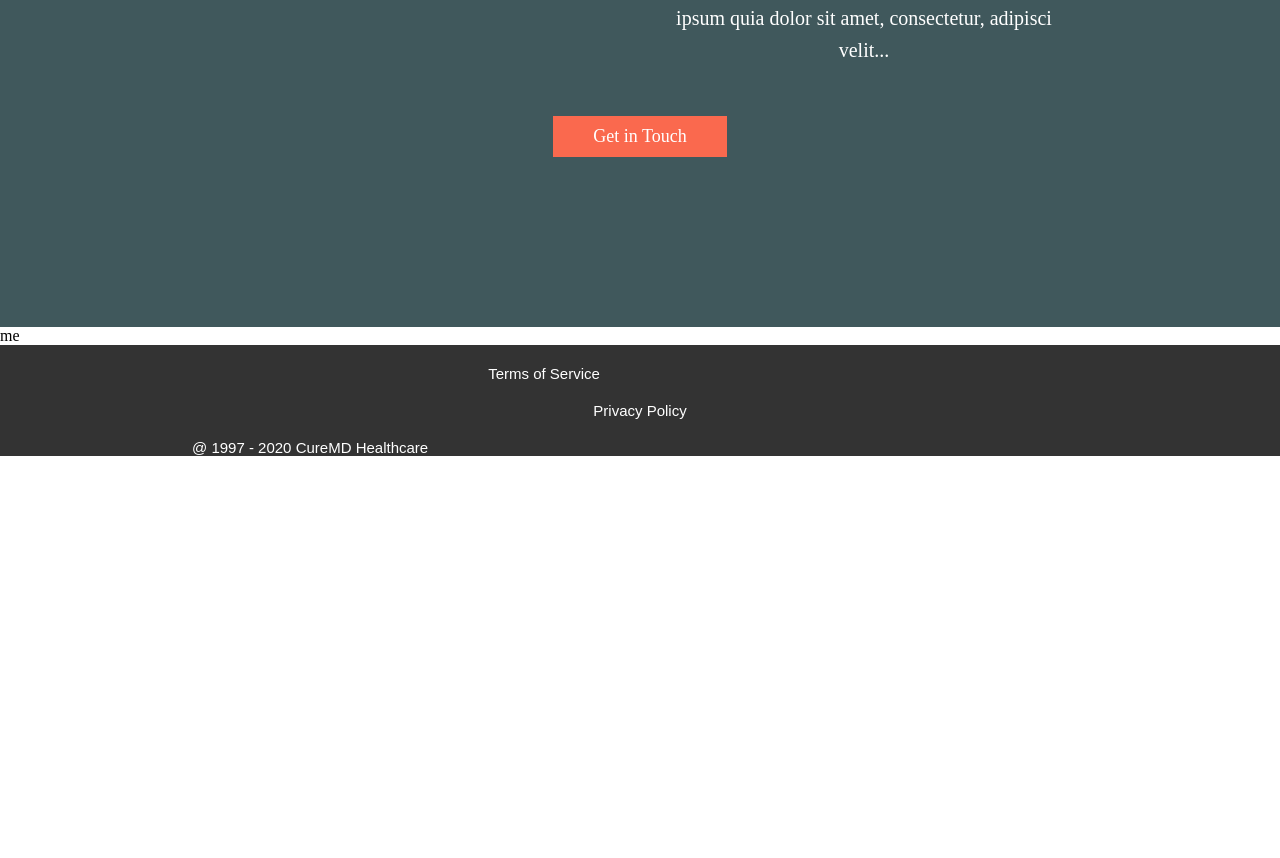
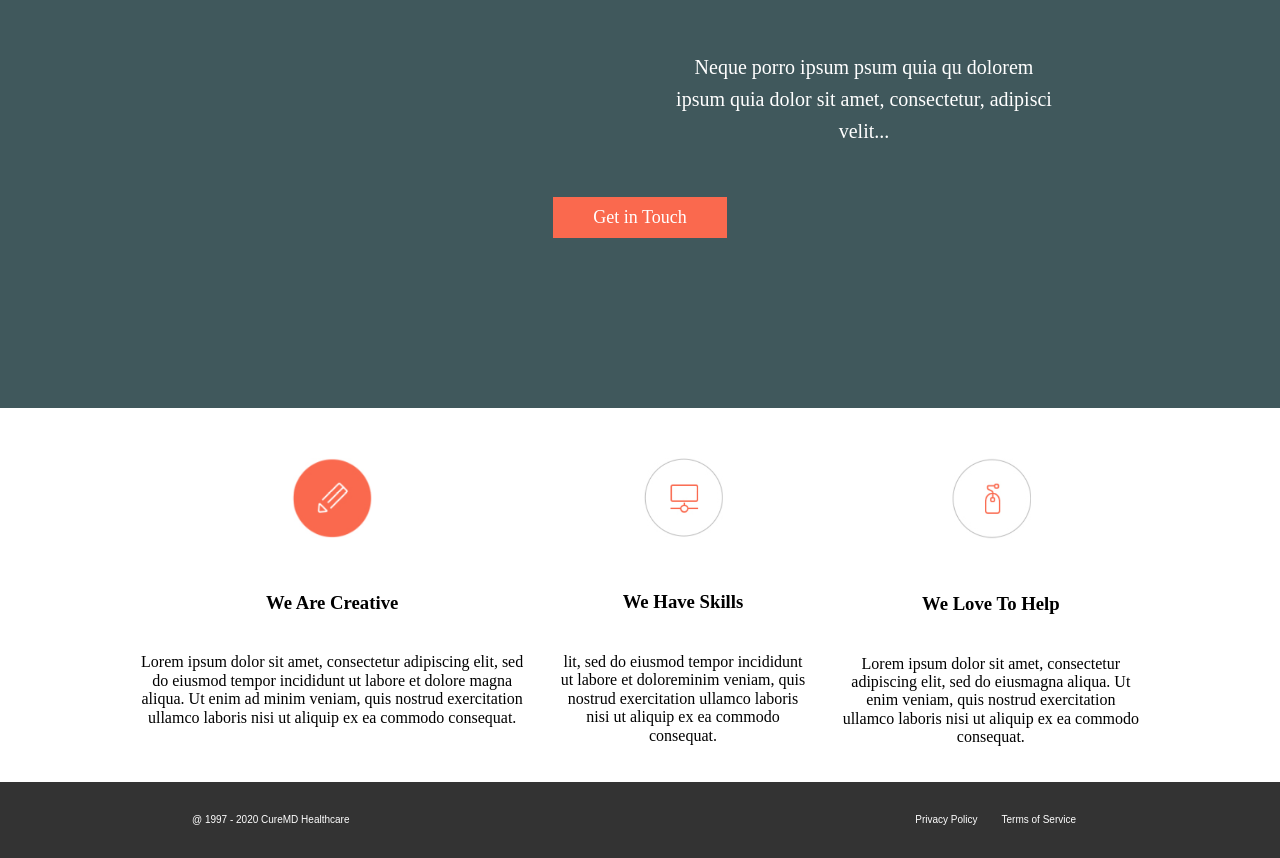
Before and after one commit to muhammadhamzach/My_First_Web_Page, a plain HTML site: page index.html in a window 1280 px wide. Shown: the part 359-1217 px from the top of the page. Before the commit the page ends 815 px from the top, so only its background shows below. Drawn offline with nearby package versions, Linux system fonts and the light colour scheme.

Commit message:
a lot of work done xD

```diff
--- a/css/style.css
+++ b/css/style.css
@@ -1,30 +1,26 @@
+html {
+  height: 100%;
+  box-sizing: border-box;
+}
+
 *,
-*::before,
-*::after {
-    box-sizing: border-box;
-    margin: 0;
-    padding: 0;
-    scroll-behavior: smooth;
+*:before,
+*:after {
+  margin: 0;
+  padding: 0;
+  scroll-behavior: smooth;
+  box-sizing: inherit;
 }
 
 :root{
   --ff-primary: Arial, Helvetica, sans-serif;
-  --fw-reg: 400;
-  --fw-bold: 700;
-
-  --fs-h1: 3rem;
-  --fs-h2: 2.25rem;
-  --fs-h3: 1.25rem;
-  --fs-body: 1rem;
 }
 
-@media (min-width: 800px) {
-  :root {
-      --fs-h1: 4.5rem;
-      --fs-h2: 3.75rem;
-      --fs-h3: 1.5rem;
-      --fs-body: 1.125rem;
-  }
+body {
+  position: relative;
+  margin: 0;
+  padding-bottom: 6rem;
+  min-height: 100%;
 }
 
 /* navigation bar */
@@ -35,7 +31,6 @@
     padding: 0;
     overflow: hidden;
     font-family: var(--ff-primary) ;
-
 }
 
 #nav_bar a{
@@ -46,7 +41,6 @@
   text-align: center;
   padding: 12px;
   text-decoration: none;
-  position: relative;
   }
 
 .first_nav_link{
@@ -102,37 +96,79 @@
   transform: scale(1.1);
 }
 
+/* solutions */
+.solutions{
+  text-align: center;
+}
+
+.services {
+  margin-bottom: 1em;
+}
+
+.service {
+  max-width: 500px;
+  margin: 0 auto;
+}
+
+.services_image{
+  margin-top:50px;
+  margin-bottom: 50px;
+  width: 80px;
+}
+
+.solution_text{
+  margin-bottom: 40px;
+}
+
+@media (min-width: 800px) {
+  .services {
+      display: flex;
+      max-width: 1000px;
+      margin-left: auto;
+      margin-right: auto;
+  }
+
+  .service + .service {
+      margin-left: 2em;
+  }
+}
+
 /* footer */
-.footer{
+.footer {
+  position: absolute;
+  right: 0;
+  bottom: 0;
+  left: 0;
   width:100%;
-  background-color:rgb(51,51,51);
-  color:white;
 }
 
 #foot_nav {
+  background-color:rgb(51,51,51);
   list-style-type: none;
   overflow: hidden;
   font-family: var(--ff-primary) ;
-  font-size: 15px;
+  font-size:10px;
 }
 
 .footer a{
+
+  float: right;
   margin-top: 20px;
   display: block;
   color: white;
   text-align: center;
-
+  padding: 12px;
   text-decoration: none;
-
 }
 
-.foot_link{
+.first_foot_link{
   margin-right:15%;
-
 }
 
 .trademark{
-
-  margin-left: 15%;
-  float: left;
+    bottom:0;
+    color:white;
+    margin-top: 32px;
+    margin-left: 15%;
+    float: left;
 }
--- a/index.html
+++ b/index.html
@@ -1,20 +1,20 @@
 <!DOCTYPE html>
 <html lang="en">
     <head>
-
         <meta charset="UTF-8">
         <meta name="viewport" content="width=device-width, initial-scale=1.0">
         <link rel="stylesheet" href="css/style.css">
+        <link rel="stylesheet" href="https://cdnjs.cloudflare.com/ajax/libs/normalize/7.0.0/normalize.min.css">
         <title>CureMD Web Project</title>
     </head>
     <body>
         <header>
-            <div>
+            <div class="nav">
                 <nav role="horizontal_nav">
                     <ul id="nav_bar">
                         <li class="first_nav_link"><a href="#about">Contact Us</a></li>
                         <li class="nav_link"><a href="#contact">About Us</a></li>
-                        <li class="nav_link"><a href="#news">Solutions</a></li>
+                        <li class="nav_link"><a href="#solutions">Solutions</a></li>
                         <li class="nav_link"><a href="#home">Home</a></li>
                         <li class="nav_title"><a href="#" ><strong>Cure</strong>MD</a></li>
 
@@ -31,14 +31,34 @@
             <a href="#" class="btn">Get in Touch</a>
         </section>
 
-        <section>
-            <p>me</p>
+        <!-- solutions-->
+        <section class="solutions">
+            <div class="services">
+                <div class="service">
+                    <img src="img/1.png" class="services_image">
+                    <h3 class="solution_text">We Are Creative</h3>
+                    <p>Lorem ipsum dolor sit amet, consectetur adipiscing elit, sed do eiusmod tempor incididunt ut labore et dolore magna aliqua. Ut enim ad minim veniam, quis nostrud exercitation ullamco laboris nisi ut aliquip ex ea commodo consequat.</p>
+                </div> <!-- / service -->
+
+                <div class="service">
+                    <img src="img/2.png" class="services_image">
+                    <h3 class="solution_text">We Have Skills</h3>
+                    <p>lit, sed do eiusmod tempor incididunt ut labore et doloreminim veniam, quis nostrud exercitation ullamco laboris nisi ut aliquip ex ea commodo consequat.</p>
+                </div> <!-- / service -->
+
+                <div class="service">
+                    <img src="img/3.png" class="services_image">
+                    <h3 class="solution_text">We Love To Help</h3>
+                    <p>Lorem ipsum dolor sit amet, consectetur adipiscing elit, sed do eiusmagna aliqua. Ut enim veniam, quis nostrud exercitation ullamco laboris nisi ut aliquip ex ea commodo consequat.</p>
+                </div> <!-- / service -->
+            </div> <!-- / services -->
         </section>
+
         <footer  class="footer">
             <nav role="horizontal_foot">
                 <ul id="foot_nav">
-                    <li class="foot_link"><a href="#">Terms of Service</a></li>
-                    <li class=""><a href="#">Privacy Policy</a></li>
+                    <li class="first_foot_link"><a href="#">Terms of Service</a></li>
+                    <li class="foot_link"><a href="#">Privacy Policy</a></li>
                     <li class="trademark"><a href="#"></a>@ 1997 - 2020 CureMD Healthcare</a></li>
                 </ul>
             </nav>
```
Also changed, not shown: img/1.PNG (added), img/2.PNG (added), img/3.PNG (added), 1 other file.
